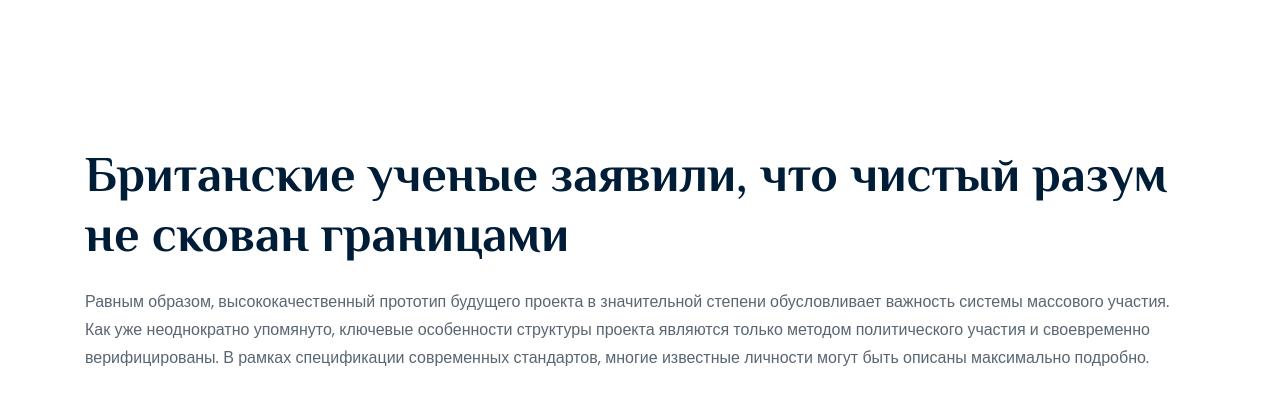
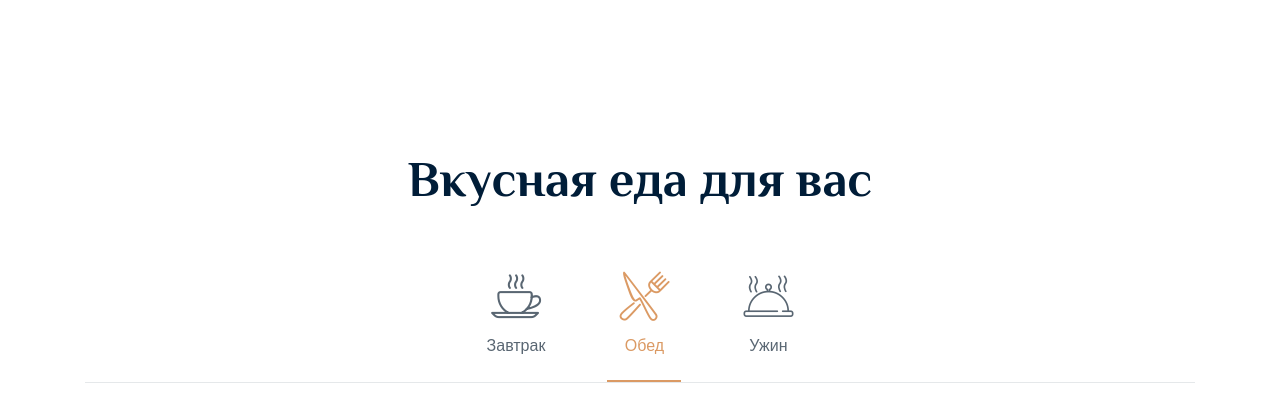
Before and after one commit to stankv/Django_Restaurant, a Django app: page /menu in a window 1280 px wide. Shown: the part 500-915 px from the top of the page. Run offline with Django 5.2, Linux system fonts and the light colour scheme; data that the repository does not hold is empty; some libraries are stand-ins or nearby versions.

Commit message:
Изменено назв. страницы, добавлен блок меню (блюда)

```diff
--- a/restaurant_app/templates/menu.html
+++ b/restaurant_app/templates/menu.html
@@ -1,14 +1,15 @@
 {% extends 'main.html' %}
 {% load static %}
-{% block title %}<title>О нас</title>{% endblock %}
+{% block title %}<title>Меню</title>{% endblock %}
 {% block content %}
+
 <!-- bradcam_area  -->
-<div class="bradcam_area bradcam_bg_1">
+<div class="bradcam_area bradcam_bg_2">
     <div class="container">
         <div class="row">
             <div class="col-xl-12">
                 <div class="bradcam_text text-center">
-                    <h3>О нас</h3>
+                    <h3>Меню</h3>
                 </div>
             </div>
         </div>
@@ -16,30 +17,70 @@
 </div>
 <!--/ bradcam_area  -->
 
-<div class="main_about_wrap">
+<!-- Delicious area start  -->
+<div class="Delicious_area">
     <div class="container">
         <div class="row">
             <div class="col-xl-12">
-                <h3>Британские ученые заявили, что чистый разум не скован границами</h3>
-                <p>Равным образом, высококачественный прототип будущего проекта в значительной степени обусловливает важность системы массового участия. Как уже неоднократно упомянуто, ключевые особенности структуры проекта являются только методом политического участия и своевременно верифицированы. В рамках спецификации современных стандартов, многие известные личности могут быть описаны максимально подробно.</p>
-            </div>
-        </div>
-        <div class="row justify-content-center">
-            <div class="col-lg-10">
-                <div class="row">
-                    <div class="col-xl-6 col-md-6">
-                        <div class="about_thumb">
-                            <img src="{% static 'img/about/about_1.png' %}" alt="">
-                        </div>
-                    </div>
-                    <div class="col-xl-6 col-md-6">
-                        <div class="about_thumb">
-                            <img src="{% static 'img/about/about_2.png' %}" alt="">
-                        </div>
-                    </div>
+                <div class="section_title text-center mb-50">
+                    <h3>Вкусная еда для вас</h3>
                 </div>
             </div>
         </div>
+        <div class="tablist_menu">
+            <div class="row">
+                <div class="col-xl-12">
+                    <ul class="nav justify-content-center" id="pills-tab" role="tablist">
+
+                        <li class="nav-item">
+                            <a class="nav-link" id="pills-profile-tab" data-toggle="pill" href="#pills-profile" role="tab" aria-controls="pills-profile" aria-selected="false">
+                                <div class="single_menu text-center">
+                                    <div class="icon">
+                                        <i class="flaticon-food"></i>
+                                    </div>
+                                    <h4>Завтрак</h4>
+                                </div>
+                            </a>
+                        </li>
+                        <li class="nav-item">
+                            <a class="nav-link active" id="pills-contact-tab" data-toggle="pill" href="#pills-contact" role="tab" aria-controls="pills-contact" aria-selected="false">
+                                <div class="single_menu text-center">
+                                    <div class="icon">
+                                        <i class="flaticon-kitchen"></i>
+                                    </div>
+                                    <h4>Обед</h4>
+                                </div>
+                            </a>
+                        </li>
+                        <li class="nav-item">
+                            <a class="nav-link" id="pills-home-tab" data-toggle="pill" href="#pills-home" role="tab" aria-controls="pills-home" aria-selected="true">
+                                <div class="single_menu text-center">
+                                    <div class="icon">
+                                        <i class="flaticon-lunch"></i>
+                                    </div>
+                                    <h4>Ужин</h4>
+                                </div>
+                            </a>
+                        </li>
+                    </ul>
+                </div>
+            </div>
+        </div>
+
+        <div class="tab-content" id="pills-tabContent">
+            <div class="tab-pane fade show active" id="pills-home" role="tabpanel" aria-labelledby="pills-home-tab">
+                {% include 'menuitems.html' with menu=menu_din %}
+            </div>
+            <div class="tab-pane fade" id="pills-profile" role="tabpanel" aria-labelledby="pills-profile-tab">
+                {% include 'menuitems.html' with menu=menu_brk %}
+            </div>
+            <div class="tab-pane fade" id="pills-contact" role="tabpanel" aria-labelledby="pills-contact-tab">
+                {% include 'menuitems.html' with menu=menu_lun %}
+            </div>
+        </div>
+
     </div>
 </div>
+
+
 {% endblock %}
```
